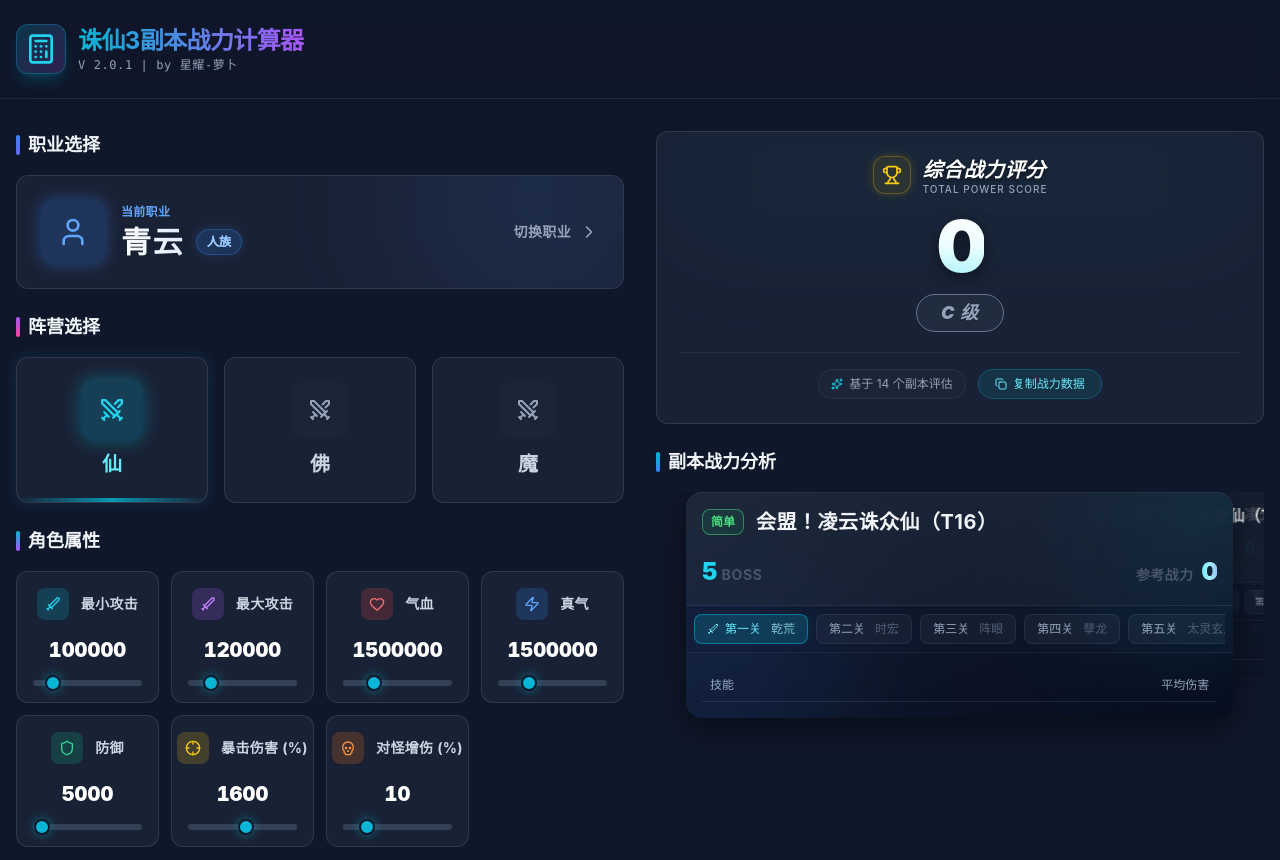
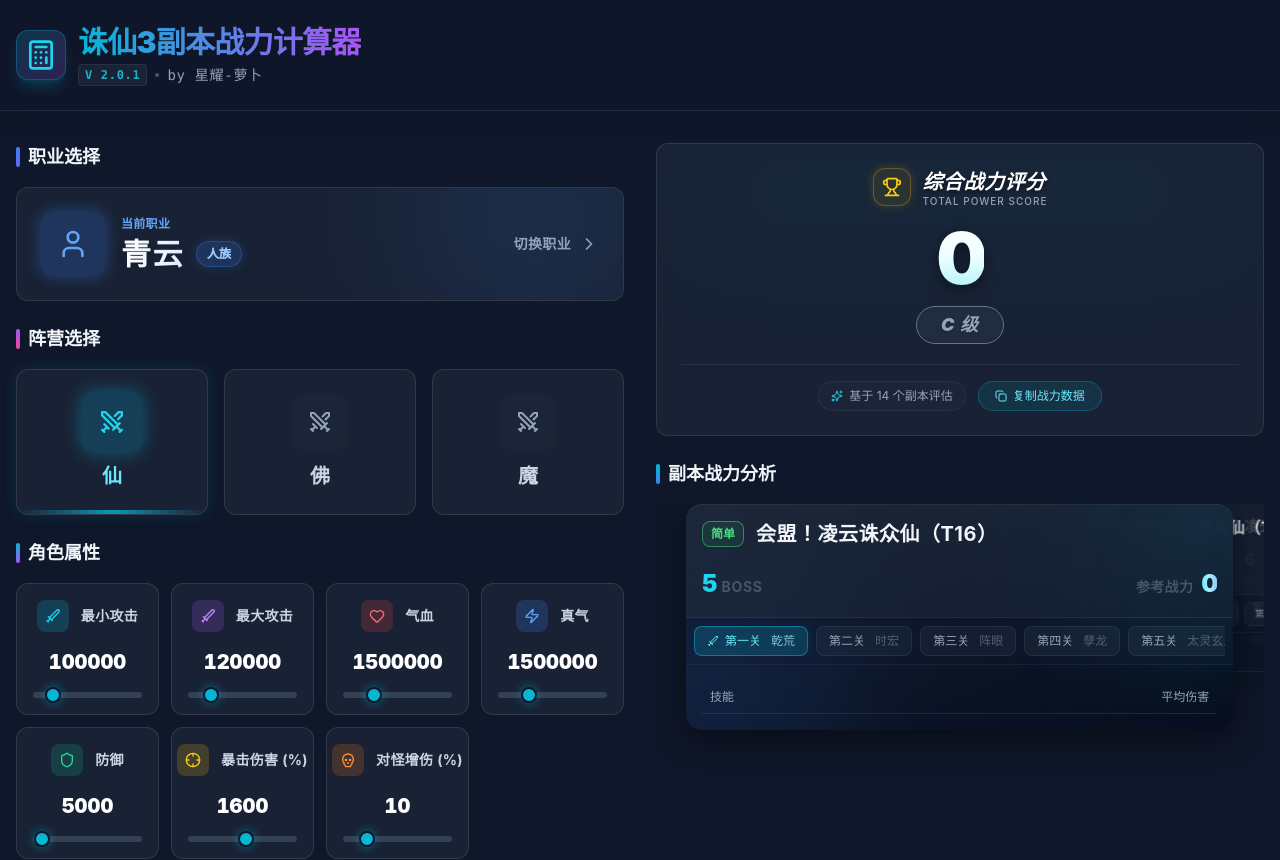
Before and after one commit to myonlystarWang/new_zx_calc, a React app in the folder web_app/: page / in a window 1280 px wide. Shown: the top 860 px of the page. Built offline with nearby package versions, Linux system fonts and the light colour scheme; the HTML template or start-up script is replaced by a standard one.

Commit message:
标题放大

```diff
--- a/web_app/src/components/layout/Header.tsx
+++ b/web_app/src/components/layout/Header.tsx
@@ -10,11 +10,13 @@ export const Header: React.FC = () => {
                         <Calculator className="w-6 h-6 md:w-8 md:h-8 text-cyan-400" />
                     </div>
                     <div>
-                        <h1 className="text-xl md:text-2xl font-bold text-gradient tracking-tight">
+                        <h1 className="text-2xl md:text-3xl font-black text-gradient tracking-tight drop-shadow-sm">
                             诛仙3副本战力计算器
                         </h1>
-                        <p className="text-xs text-slate-400 font-mono tracking-wider">
-                            V 2.0.1 | by 星耀-萝卜
+                        <p className="text-sm text-slate-400 font-mono tracking-wider mt-1 flex items-center gap-2">
+                            <span className="px-1.5 py-0.5 rounded bg-slate-800/80 border border-slate-700/50 text-cyan-400/80 text-xs font-bold">V 2.0.1</span>
+                            <span className="w-1 h-1 rounded-full bg-slate-600"></span>
+                            <span>by 星耀-萝卜</span>
                         </p>
                     </div>
                 </div>
```
